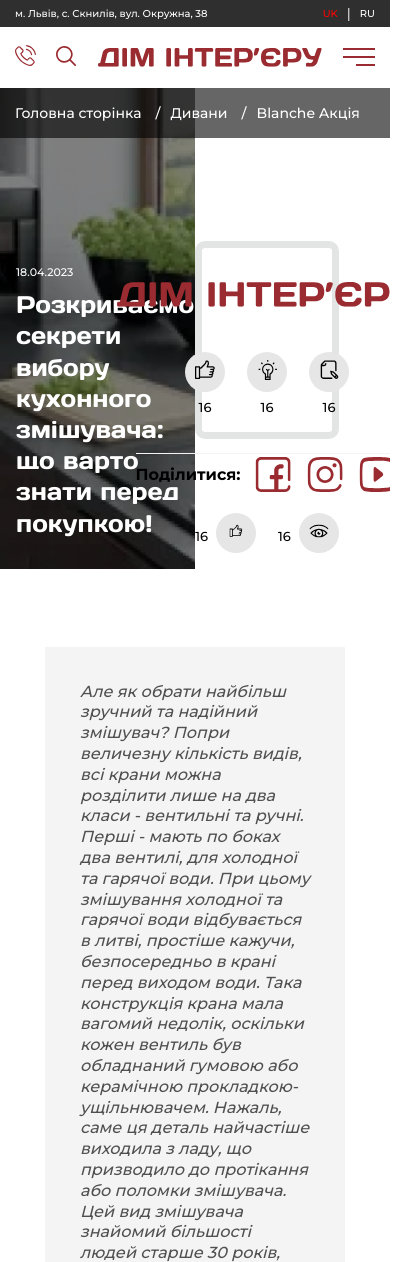
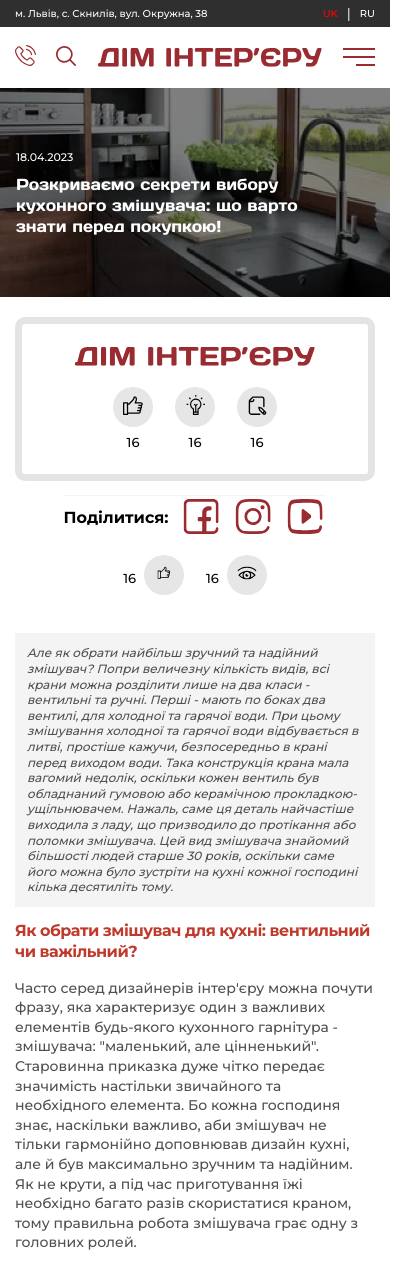
Before and after one commit to maizer12/hous, a plain HTML site: page news.html in a window 390 px wide. Shown: the top 1262 px of the page, 415 px wide, since content can reach past the window. Drawn offline with nearby package versions, Linux system fonts and the light colour scheme.

Commit message:
new-adapt-news-p

```diff
--- a/style/news.scss
+++ b/style/news.scss
@@ -271,7 +271,7 @@
 		letter-spacing: 0em;
 		text-align: left;
 	}
-	&__items{
+	&__items {
 		display: flex;
 		flex-direction: column;
 		row-gap: 62px;
@@ -362,8 +362,8 @@
 		}
 	}
 }
-@media(max-width:1500px){
-	.sidebar-news{
+@media (max-width: 1500px) {
+	.sidebar-news {
 		min-width: 400px;
 	}
 	.banner-column__logo {
@@ -374,41 +374,180 @@
 		padding-right: 0;
 		margin-right: 60px;
 	}
-	.banner-column__footer{
+	.banner-column__footer {
 		flex-direction: column;
 		row-gap: 15px;
 	}
-	.banner-column__content{
+	.banner-column__content {
 		margin-bottom: 14px;
 		padding-top: 34px;
 	}
-	.news-banner__text{
+	.news-banner__text {
 		max-width: 66%;
 	}
-	.news-banner__title{
+	.news-banner__title {
 		font-size: 32px;
 	}
-	.news-banner__content{
+	.news-banner__content {
 		min-height: 395px;
 	}
 }
-@media(max-width:1250px){
-	.news__inner{
+@media (max-width: 1250px) {
+	.news__inner {
 		flex-direction: column;
 	}
-	.news-content{
+	.news-content {
 		max-width: 100%;
 	}
-	.news-banner__title{
+	.news-banner__title {
 		font-size: 24px;
 	}
-	.news-banner::before, .news-banner__images, .news-banner__text{
+	.news-banner::before,
+	.news-banner__images,
+	.news-banner__text {
 		width: 50%;
 	}
-	.banner-column{
+	.banner-column {
 		max-width: 40%;
 	}
+	.sidebar-news__items {
+		display: grid;
+		grid-template-columns: 1fr 1fr;
+		column-gap: 20px;
+		margin-bottom: 37px;
+	}
+	.articles-item {
+		max-width: 460px;
+		width: 100%;
+		margin: 0 auto;
+	}
+	.news-content__img{
+		object-fit: contain;
+		height: auto;
+	}
+	.news-content__image{
+		height: auto;
+	}
 }
-@media(max-width:1500px){
-
+@media (max-width: 950px) {
+	.news-banner::before,
+	.news-banner__images,
+	.news-banner__text {
+		width: 100%;
+		height: 50%;
+		max-width: 100%;
+	}
+	.news-banner__content {
+		flex-direction: column;
+		row-gap: 50px;
+	}
+	.banner-column {
+		max-width: 100%;
+		margin-right: 0;
+	}
+	.banner-column__content {
+		flex-direction: row;
+		justify-content: space-between;
+		padding: 40px;
+		align-items: center;
+	}
+	.banner-column__logo {
+		margin-bottom: 0;
+	}
+	.banner-column__footer {
+		flex-direction: row;
+		justify-content: space-between;
+	}
+	.news-content {
+		padding: 0;
+	}
+	.news-content__column {
+		padding: 20px;
+		font-size: 14px;
+	}
+	.news-content__title {
+		font-size: 17px;
+		margin-top: 21px;
+	}
+	.news-content__desc {
+		font-size: 14px;
+	}
+	.articles-item__image,
+	.articles-item__img {
+		height: 254px;
+	}
+	.articles-item__content {
+		padding: 0 23px;
+	}
 }
+@media (max-width: 768px) {
+	.sidebar-news__items {
+		grid-template-columns: 1fr;
+	}
+	.articles-item {
+		max-width: 400px;
+	}
+	.breadcrumbs {
+		display: none;
+	}
+	.banner-column__logo{
+		max-width: 250px;
+	}
+}
+@media (max-width: 550px) {
+	.news-banner__title {
+		font-size: 16px;
+	}
+	.banner-column__content {
+		flex-direction: column;
+	}
+	.news-banner::before,
+	.news-banner__images,
+	.news-banner__text {
+		height: 40%;
+	}
+	.banner-column__footer {
+		flex-direction: column;
+	}
+	.banner-column {
+		height: 40%;
+	}
+	.news-banner__text {
+		margin-top: 62px;
+	}
+	.sidebar-news {
+		min-width: auto;
+	}
+	.banner-column__content {
+		padding: 23px;
+		row-gap: 21px;
+	}
+	.news-content {
+		margin-top: 22px;
+	}
+	.news-content__column {
+		padding: 12px;
+		font-size: 12px;
+	}
+	.news-content__title{
+		font-size: 16px;
+		margin-top: 14px;
+		margin-bottom: 16px;
+	}
+	.news-content__desc{
+		font-size: 14px;
+	}
+	.banner-column__logo {
+		max-width: 240px;
+	}
+	.sidebar-news{
+		margin-top: 0;
+		&__title{
+			margin-bottom: 31px;
+			font-size: 21px;
+		}
+	}
+	.articles-item__image, .articles-item__image-container{
+		height: 239px;
+	}
+}
```
Also changed, not shown: style/news.css, 1 other file.
